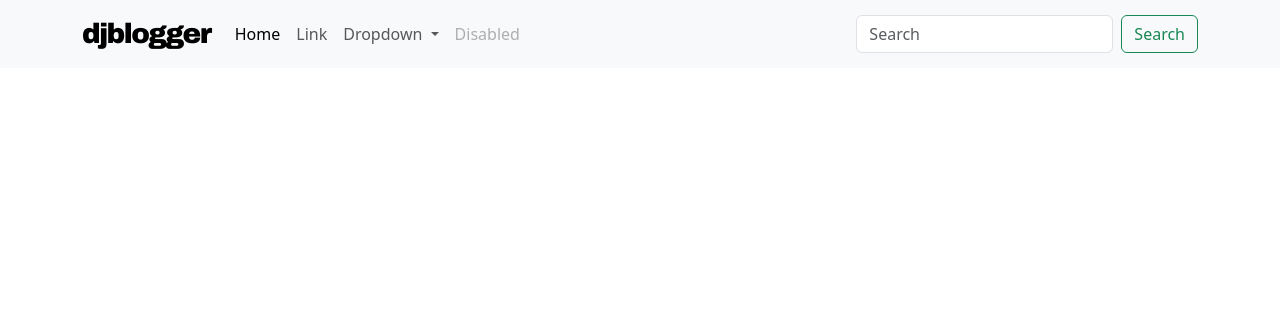
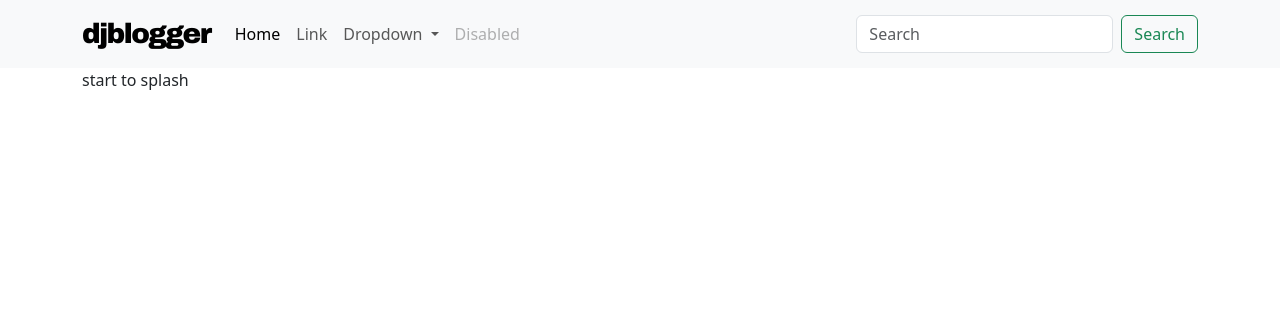
Before and after one commit to kidsage/django-blogger, a Django app: page / in a window 1280 px wide. Shown: the top 328 px of the page. Run offline with Django 4.2, Linux system fonts and the light colour scheme.

Commit message:
+ start splash.html

```diff
--- /dev/null
+++ b/djblogger/templates/blog/components/splash.html
@@ -0,0 +1,3 @@
+<div class="container border-1 border-dark">
+    start to splash
+</div>
--- a/djblogger/templates/blog/index.html
+++ b/djblogger/templates/blog/index.html
@@ -3,4 +3,5 @@
 
 {% block template %}
 {% include "../base/navbar.html" %}
+{% include "./components/splash.html" %}
 {% endblock %}
```
